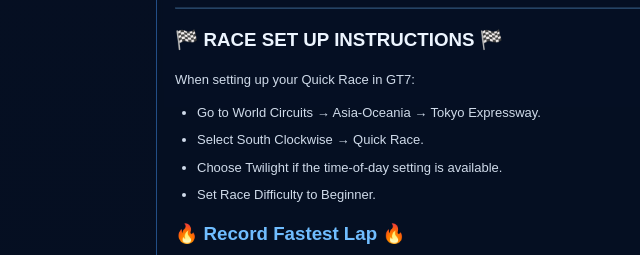
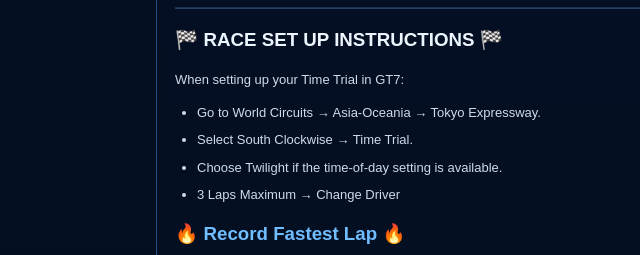
Before and after one commit to fjbntwwz26-gif/gran-turismo-7-Hot-Lap-, a plain HTML site: page index.html in a window 1280 px wide. Shown: the part 1014-1269 px from the top of the page, 0-640 px from the left. Drawn offline with nearby package versions, Linux system fonts and the light colour scheme; no server answers.

Commit message:
Update index.html

```diff
--- a/index.html
+++ b/index.html
@@ -229,7 +229,6 @@
 </header>
 
 <main>
-
 <section class="panel">
   <h2>Leaderboard</h2>
   <p class="muted">Compare your fastest laps with your friends.</p>
@@ -249,7 +248,6 @@
   </div>
 
   <p id="status" class="muted">Connecting…</p>
-
   <div style="overflow-x:auto">
     <table>
       <thead>
@@ -295,7 +293,6 @@
   <p class="muted">Add drivers, cars and circuits here. They will then appear in the lap-time form.</p>
 
   <div class="admin-grid">
-
     <div class="admin-card">
       <h3>🏎️ Add driver</h3>
       <form id="driverForm">
@@ -328,7 +325,6 @@
         <p id="trackStatus" class="muted"></p>
       </form>
     </div>
-
   </div>
 
   <hr style="border-color:rgba(112,189,255,0.3);margin:24px 0">
@@ -366,7 +362,6 @@
   </form>
 
   <h2>Existing lap times</h2>
-
   <div style="overflow-x:auto">
     <table>
       <thead>
@@ -398,14 +393,14 @@
   <h3>🏁 RACE SET UP INSTRUCTIONS 🏁</h3>
 
   <p class="muted">
-    When setting up your Quick Race in GT7:
+    When setting up your Time Trial in GT7:
   </p>
 
   <ul class="muted race-instructions">
     <li>Go to World Circuits → Asia-Oceania → Tokyo Expressway.</li>
-    <li>Select South Clockwise → Quick Race.</li>
+    <li>Select South Clockwise → Time Trial.</li>
     <li>Choose Twilight if the time-of-day setting is available.</li>
-    <li>Set Race Difficulty to Beginner.</li>
+    <li>3 Laps Maximum → Change Driver</li>
   </ul>
 
   <h3 class="fastest-lap">🔥 Record Fastest Lap 🔥</h3>
@@ -843,7 +838,6 @@
 (async function initialise() {
   try {
     await loadData();
-
     const { data } = await client.auth.getSession();
     await checkAdmin(data.session);
   } catch (error) {
```
